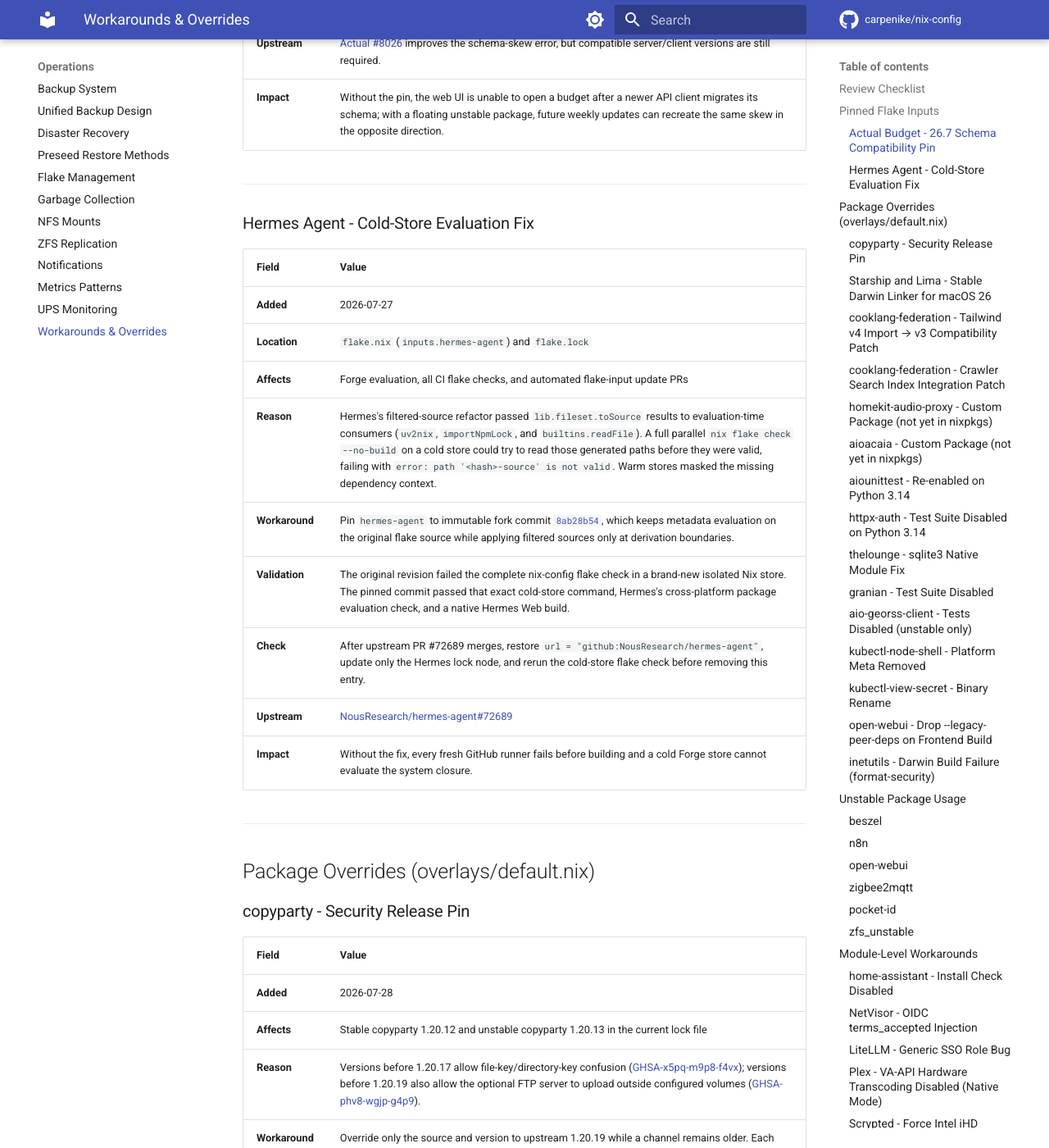
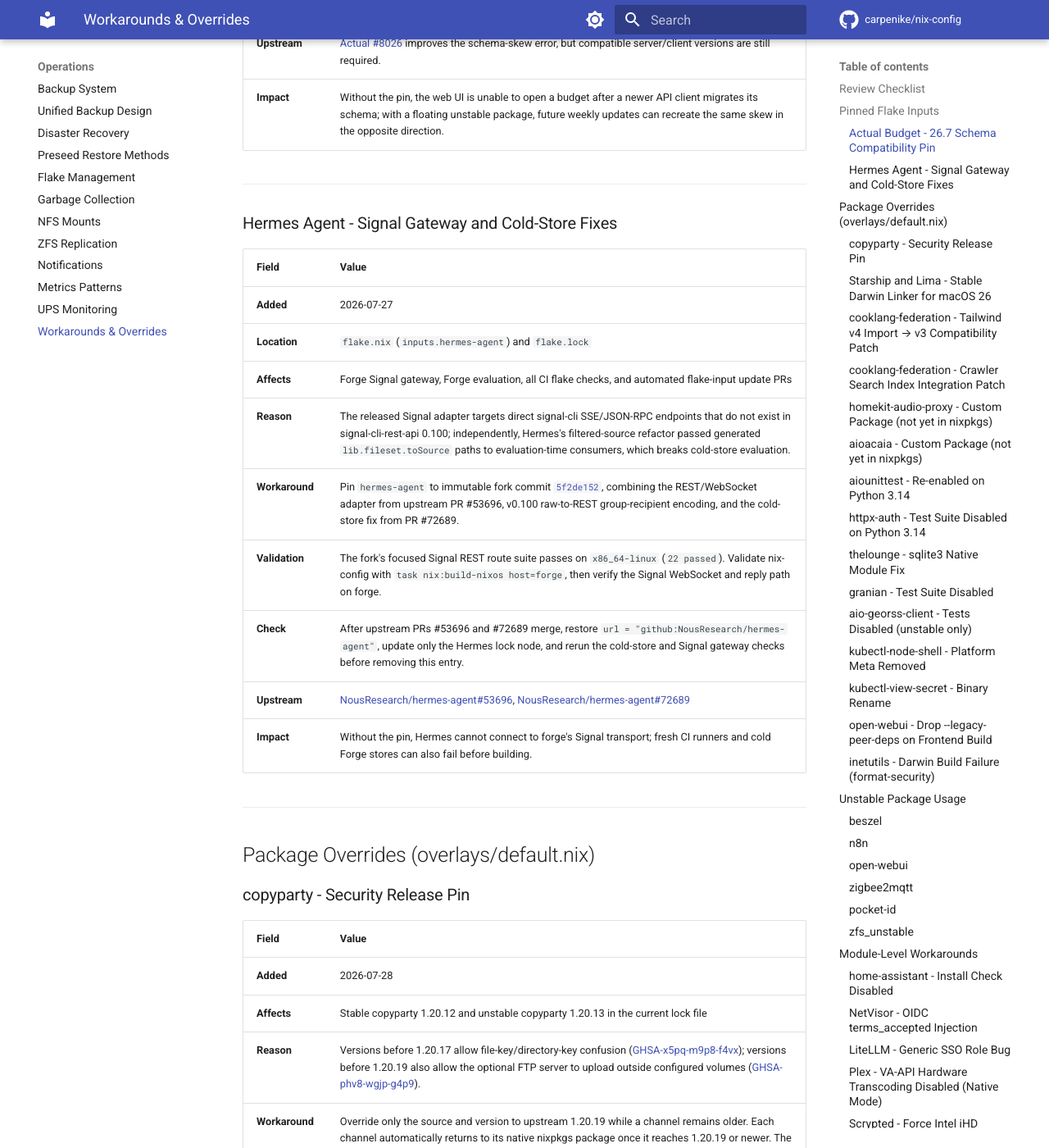
Before and after one commit to carpenike/nix-config, an MkDocs documentation site: the page built from docs/workarounds.md, in a window 1280 px wide and 1400 px high, scrolled down 1240 px. Shown: the whole window at 82% size. Built offline with MkDocs 1.6.1 and Material for MkDocs 9.7.7, drawn with Linux system fonts in a browser that asks for light colours; comment, search, counter and statistics services are not loaded.

Commit message:
feat(forge): enable Hermes Signal gateway

```diff
--- a/docs/workarounds.md
+++ b/docs/workarounds.md
@@ -35,19 +35,19 @@
 
 ---
 
-### Hermes Agent - Cold-Store Evaluation Fix
+### Hermes Agent - Signal Gateway and Cold-Store Fixes
 
 | Field | Value |
 | --- | --- |
 | **Added** | 2026-07-27 |
 | **Location** | `flake.nix` (`inputs.hermes-agent`) and `flake.lock` |
-| **Affects** | Forge evaluation, all CI flake checks, and automated flake-input update PRs |
-| **Reason** | Hermes's filtered-source refactor passed `lib.fileset.toSource` results to evaluation-time consumers (`uv2nix`, `importNpmLock`, and `builtins.readFile`). A full parallel `nix flake check --no-build` on a cold store could try to read those generated paths before they were valid, failing with `error: path '<hash>-source' is not valid`. Warm stores masked the missing dependency context. |
-| **Workaround** | Pin `hermes-agent` to immutable fork commit [`8ab28b54`](https://github.com/carpenike/hermes-agent/commit/8ab28b54c67c02a5a8c95f9c75b5c8cc4080eb0f), which keeps metadata evaluation on the original flake source while applying filtered sources only at derivation boundaries. |
-| **Validation** | The original revision failed the complete nix-config flake check in a brand-new isolated Nix store. The pinned commit passed that exact cold-store command, Hermes's cross-platform package evaluation check, and a native Hermes Web build. |
-| **Check** | After upstream PR #72689 merges, restore `url = "github:NousResearch/hermes-agent"`, update only the Hermes lock node, and rerun the cold-store flake check before removing this entry. |
-| **Upstream** | [NousResearch/hermes-agent#72689](https://github.com/NousResearch/hermes-agent/pull/72689) |
-| **Impact** | Without the fix, every fresh GitHub runner fails before building and a cold Forge store cannot evaluate the system closure. |
+| **Affects** | Forge Signal gateway, Forge evaluation, all CI flake checks, and automated flake-input update PRs |
+| **Reason** | The released Signal adapter targets direct signal-cli SSE/JSON-RPC endpoints that do not exist in signal-cli-rest-api 0.100; independently, Hermes's filtered-source refactor passed generated `lib.fileset.toSource` paths to evaluation-time consumers, which breaks cold-store evaluation. |
+| **Workaround** | Pin `hermes-agent` to immutable fork commit [`5f2de152`](https://github.com/carpenike/hermes-agent/commit/5f2de152e174268e707ad78db4f803dc7944c16b), combining the REST/WebSocket adapter from upstream PR #53696, v0.100 raw-to-REST group-recipient encoding, and the cold-store fix from PR #72689. |
+| **Validation** | The fork's focused Signal REST route suite passes on `x86_64-linux` (`22 passed`). Validate nix-config with `task nix:build-nixos host=forge`, then verify the Signal WebSocket and reply path on forge. |
+| **Check** | After upstream PRs #53696 and #72689 merge, restore `url = "github:NousResearch/hermes-agent"`, update only the Hermes lock node, and rerun the cold-store and Signal gateway checks before removing this entry. |
+| **Upstream** | [NousResearch/hermes-agent#53696](https://github.com/NousResearch/hermes-agent/pull/53696), [NousResearch/hermes-agent#72689](https://github.com/NousResearch/hermes-agent/pull/72689) |
+| **Impact** | Without the pin, Hermes cannot connect to forge's Signal transport; fresh CI runners and cold Forge stores can also fail before building. |
 
 ---
 
```
Also changed, not shown: 7 other files.
